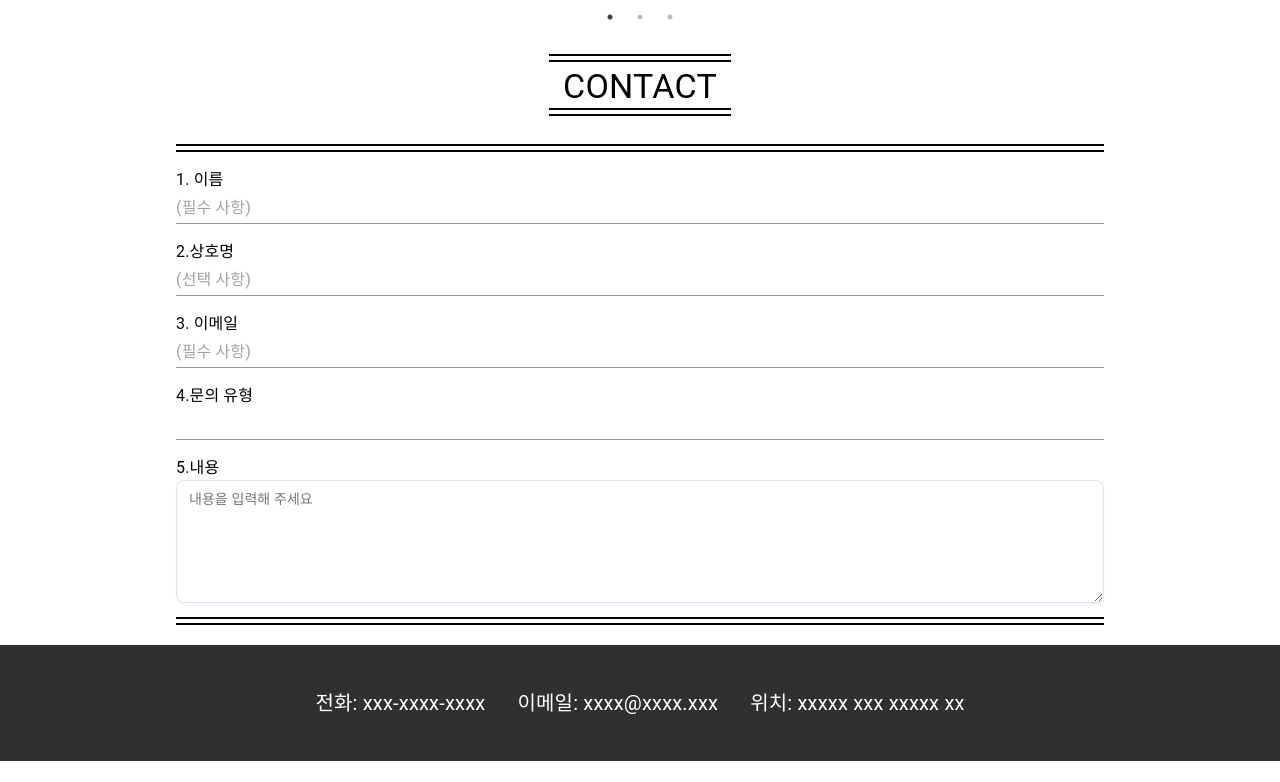
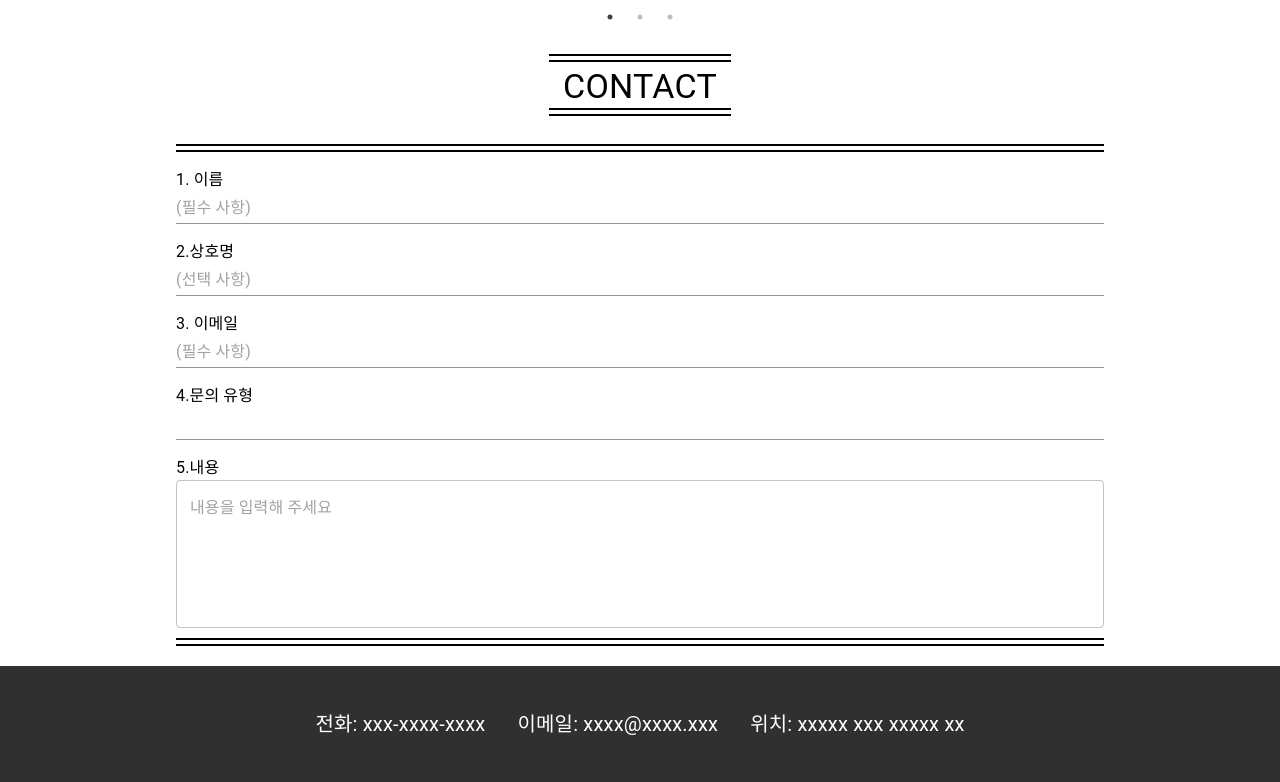
Before and after one commit to SUNGAN-Homepage/front-end, a React (Vite) app: page / in a window 1280 px wide. Shown: the part 1683-2465 px from the top of the page. Before the commit the page ends 2444 px from the top, so only its background shows below. Built offline with nearby package versions, Linux system fonts and the light colour scheme.

Commit message:
feat:빌드 오류 수정

```diff
--- a/src/components/Contact/ContactForm.tsx
+++ b/src/components/Contact/ContactForm.tsx
@@ -1,66 +1,5 @@
-import { Divider, styled, TextField, Typography } from '@mui/material';
-import React from 'react';
-import { TextareaAutosize as BaseTextareaAutosize } from '@mui/base/TextareaAutosize';
+import { Divider, TextField, Typography } from '@mui/material';
 export default function ContactForm() {
-  const blue = {
-    100: '#DAECFF',
-    200: '#b6daff',
-    400: '#3399FF',
-    500: '#007FFF',
-    600: '#0072E5',
-    900: '#003A75',
-  };
-
-  const grey = {
-    50: '#F3F6F9',
-    100: '#E5EAF2',
-    200: '#DAE2ED',
-    300: '#C7D0DD',
-    400: '#B0B8C4',
-    500: '#9DA8B7',
-    600: '#6B7A90',
-    700: '#434D5B',
-    800: '#303740',
-    900: '#1C2025',
-  };
-
-  const Textarea = styled(BaseTextareaAutosize)(
-    ({ theme }) => `
-        box-sizing: border-box;
-        width: 320px;
-        font-family: 'IBM Plex Sans', sans-serif;
-        font-size: 0.875rem;
-        font-weight: 400;
-        line-height: 1.5;
-        padding: 8px 12px;
-        border-radius: 8px;
-        color: ${theme.palette.mode === 'dark' ? grey[300] : grey[900]};
-        background: ${theme.palette.mode === 'dark' ? grey[900] : '#fff'};
-        border: 1px solid ${
-          theme.palette.mode === 'dark' ? grey[700] : grey[200]
-        };
-        box-shadow: 0 2px 2px ${
-          theme.palette.mode === 'dark' ? grey[900] : grey[50]
-        };
-
-        &:hover {
-          border-color: ${blue[400]};
-        }
-
-        &:focus {
-          border-color: ${blue[400]};
-          box-shadow: 0 0 0 3px ${
-            theme.palette.mode === 'dark' ? blue[600] : blue[200]
-          };
-        }
-
-        /* firefox */
-        &:focus-visible {
-          outline: 0;
-        }
-      `,
-  );
-
   return (
     <div>
       <Divider
@@ -86,7 +25,8 @@ export default function ContactForm() {
       <Typography marginTop={2}>4.문의 유형</Typography>
       <TextField fullWidth variant="standard" />
       <Typography marginTop={2}>5.내용</Typography>
-      <Textarea
+      <TextField
+        multiline
         minRows={5}
         placeholder="내용을 입력해 주세요"
         style={{ width: '100%' }}
```
Also changed, not shown: src/components/DetailIntro/DetailIntro.tsx (+6 -6 lines), src/components/PortFolio/PortFolio.tsx (+39 -28 lines).
